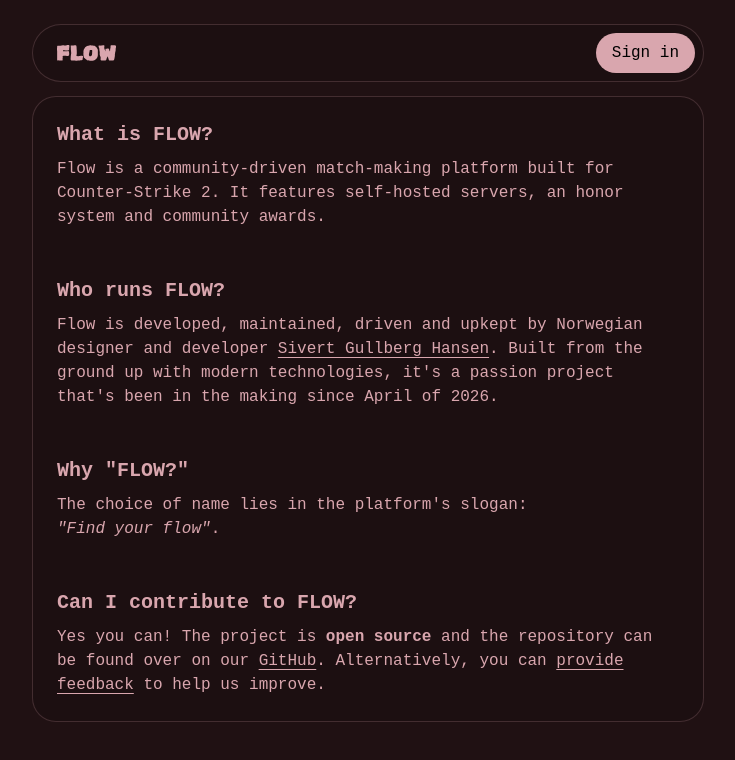
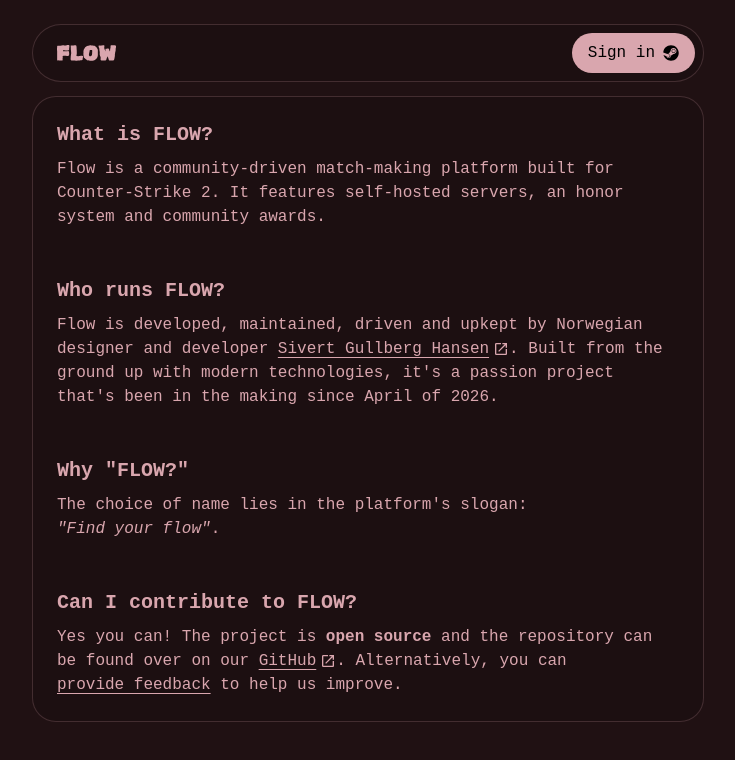
Before and after one commit to sivert-io/sivert-ui, a React (Vite) app in the folder web/: page /about in a window 1280 px wide. Shown: the top 760 px of the page, without its empty margins (272-1007 px from the left). Built offline with nearby package versions, Linux system fonts and the light colour scheme; no server answers; a web font is replaced by a local one.

Commit message:
Added custom link

```diff
--- a/web/src/App.tsx
+++ b/web/src/App.tsx
@@ -12,12 +12,14 @@
 
 function AppLayout() {
   return (
-    <>
+    <div className="min-h-screen">
       <Navbar isInQueue={false} />
-      <div className="py-24 max-w-7xl w-full mx-auto">
-        <Outlet />
-      </div>
-    </>
+      <main className="w-full">
+        <div className="max-w-7xl w-full mx-auto px-4 pt-24 pb-12">
+          <Outlet />
+        </div>
+      </main>
+    </div>
   );
 }
 
--- a/web/src/components/Button/Button.tsx
+++ b/web/src/components/Button/Button.tsx
@@ -1,5 +1,5 @@
 import type React from "react";
-import { Link } from "react-router";
+import { Link } from "../Link";
 import type { ButtonColor, ButtonProps, ButtonVariant } from "./types";
 
 const baseStyles =
--- /dev/null
+++ b/web/src/components/Link/Link.tsx
@@ -0,0 +1,58 @@
+import * as React from "react";
+import { MdOpenInNew } from "react-icons/md";
+import { Link, type LinkProps } from "react-router";
+
+type Props = LinkProps & {
+  underline?: boolean;
+  showExternalIcon?: boolean;
+};
+
+function isExternalHref(to: LinkProps["to"]) {
+  return typeof to === "string" && /^https?:\/\//.test(to);
+}
+
+export const LinkComponent = React.forwardRef<HTMLAnchorElement, Props>(
+  function LinkComponent(
+    {
+      underline = true,
+      showExternalIcon = true,
+      className = "",
+      to,
+      children,
+      ...props
+    },
+    ref,
+  ) {
+    const isExternal = isExternalHref(to);
+
+    const classes = [
+      "inline-flex items-center gap-1",
+      underline ? "underline underline-offset-4" : "",
+      className,
+    ]
+      .filter(Boolean)
+      .join(" ");
+
+    if (isExternal && typeof to === "string") {
+      return (
+        <a
+          {...props}
+          ref={ref}
+          href={to}
+          target="_blank"
+          rel="noopener noreferrer"
+          className={classes}
+        >
+          {children}
+          {showExternalIcon ? <MdOpenInNew aria-hidden="true" /> : null}
+        </a>
+      );
+    }
+
+    return (
+      <Link {...props} ref={ref} to={to} className={classes}>
+        {children}
+      </Link>
+    );
+  },
+);
--- /dev/null
+++ b/web/src/components/Link/index.tsx
@@ -0,0 +1 @@
+export { LinkComponent as Link } from "./Link";
--- a/web/src/components/Lobby/InviteModal.tsx
+++ b/web/src/components/Lobby/InviteModal.tsx
@@ -82,12 +82,6 @@
       <div className="space-y-4 text-primary">
         <h2 className="text-xl font-semibold">Invite players</h2>
 
-        {invitedPlayerIds.length > 0 ? (
-          <p className="text-sm text-primary/70">
-            Invited: {invitedPlayerIds.length}
-          </p>
-        ) : null}
-
         {isLoading && (
           <p className="text-sm text-primary/70">Loading players...</p>
         )}
--- a/web/src/components/Navbar/Navbar.tsx
+++ b/web/src/components/Navbar/Navbar.tsx
@@ -1,5 +1,5 @@
 import { MdBadge, MdSettings, MdLogout, MdNotifications } from "react-icons/md";
-import { Link, useNavigate } from "react-router";
+import { useNavigate } from "react-router";
 import { Button } from "../Button";
 import type { NavbarProps } from "./types";
 import { useAuth } from "../../auth/useAuth";
@@ -7,6 +7,8 @@
 import { Divider } from "../Divider/Divider";
 import { HoverDropdown } from "../Dropdown";
 import { Logo } from "../Logo";
+import { Link } from "../Link";
+import { FaSteam } from "react-icons/fa";
 
 function DropdownLink({
   to,
@@ -21,12 +23,13 @@
 }) {
   return (
     <Link
+      underline={false}
       to={to}
       onClick={onClick}
       className="flex w-full items-center gap-3 rounded-xl px-3 py-2 text-sm text-primary transition hover:bg-white/10"
     >
-      <span>{icon}</span>
-      <span>{children}</span>
+      {icon}
+      {children}
     </Link>
   );
 }
@@ -57,7 +60,7 @@
             </div>
           ) : !isSignedIn ? (
             <Button variant="solid" onClick={signIn}>
-              Sign in
+              Sign in <FaSteam />
             </Button>
           ) : (
             <div className="flex items-center gap-2">
--- a/web/src/index.css
+++ b/web/src/index.css
@@ -21,11 +21,6 @@
   cursor: pointer;
 }
 
-a {
-  text-decoration: underline;
-  text-underline-offset: 4px;
-}
-
 @media (hover: hover) and (pointer: fine) {
   html {
     scrollbar-width: thin;
--- a/web/src/views/AboutView.tsx
+++ b/web/src/views/AboutView.tsx
@@ -1,4 +1,4 @@
-import { Link } from "react-router";
+import { Link } from "../components/Link";
 import { Card } from "../components/Card";
 import type React from "react";
 
--- a/web/src/views/LandingView.tsx
+++ b/web/src/views/LandingView.tsx
@@ -1,15 +1,16 @@
-import { Link } from "react-router";
+import { Link } from "../components/Link";
 import { Logo } from "../components/Logo";
 
 export function LandingView() {
   return (
-    <div className="fixed inset-0 justify-center flex flex-col items-center gap-12">
+    <div className="fixed inset-0 overflow-y-auto py-24">
+      <div className="min-h-full flex flex-col items-center justify-center gap-12 p-8">
         <div className="flex flex-col gap-4 items-center">
           <p className="font-medium">Find your</p>
           <Logo solid />
         </div>
 
-      <div className="w-full aspect-video max-w-6xl bg-black rounded-2xl" />
+        <div className="w-full aspect-video max-w-6xl bg-black rounded-2xl shrink-0" />
 
         <div className="flex items-center gap-12 w-full justify-center">
           <Link to="/about">About</Link>
@@ -19,5 +20,6 @@
           </Link>
         </div>
       </div>
+    </div>
   );
 }
--- a/web/src/views/SettingsView.tsx
+++ b/web/src/views/SettingsView.tsx
@@ -1,9 +1,9 @@
-import { Link, Navigate } from "react-router";
+import { Navigate } from "react-router";
 import { useAuth } from "../auth/useAuth";
 import { Card } from "../components/Card";
 import { InputField } from "../components/InputField/InputField";
 import { Accordion } from "../components/Accordion";
-import { MdOpenInNew } from "react-icons/md";
+import { Link } from "../components/Link";
 
 export function SettingsView() {
   const { isSignedIn, isLoading } = useAuth();
@@ -30,13 +30,11 @@
                   <strong>We use them to determine your ELO.</strong>
                 </p>
                 <Link
-                  className="inline-flex w-fit items-center gap-1"
                   target="_blank"
                   rel="noreferrer"
                   to="https://help.steampowered.com/en/wizard/HelpWithGameIssue/?appid=730&issueid=128"
                 >
                   <span>Get your codes here</span>
-                  <MdOpenInNew className="inline-block" />
                 </Link>
               </div>
             </Accordion>
```
Lines whose indentation alone changed are shown as unchanged.
